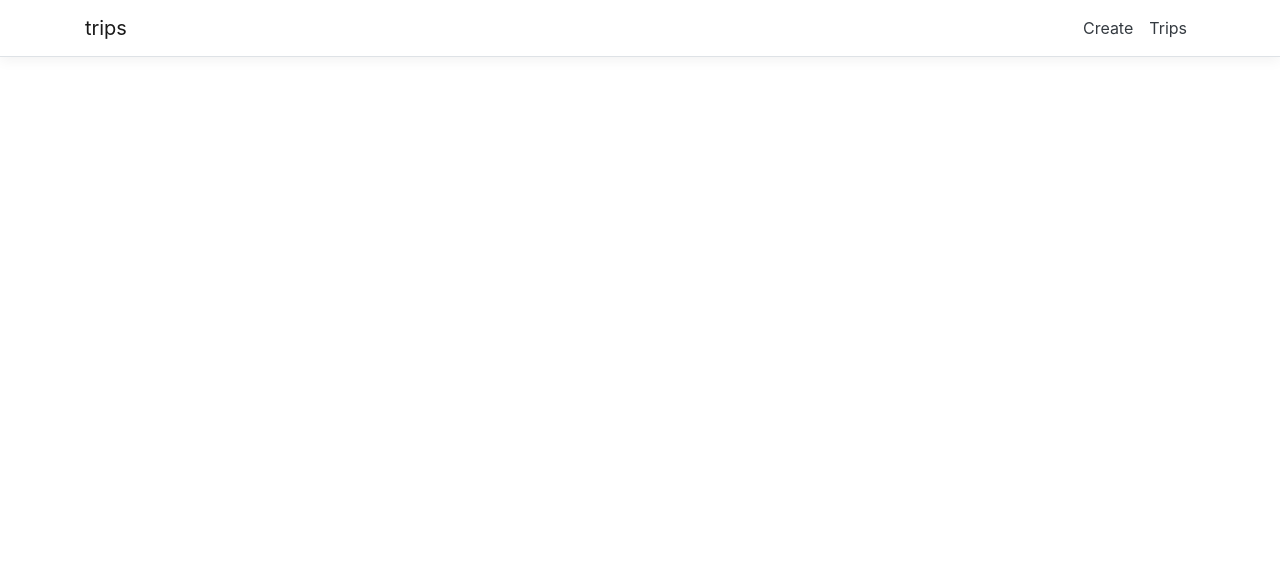
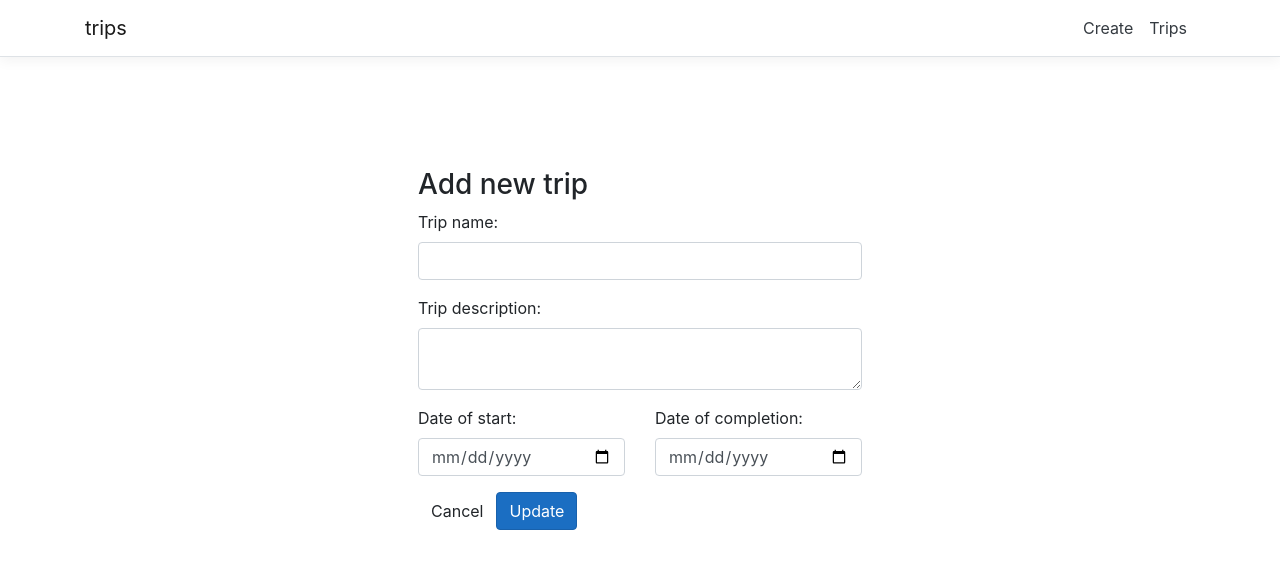
Before and after one commit to iosum/trips-react-asp, a React (Create React App) app in the folder ClientApp/: page /update/1 in a window 1280 px wide. Shown: the top 568 px of the page. Built offline with nearby package versions, Linux system fonts and the light colour scheme; no server answers.

Commit message:
update data from react

```diff
--- a/ClientApp/src/App.js
+++ b/ClientApp/src/App.js
@@ -5,7 +5,7 @@
 import './custom.css'
 import { Trips } from './components/trips/Trips';
 import {Create} from './components/trips/Create';
-
+import {Update} from './components/trips/Update';
 
 export default class App extends Component {
   static displayName = App.name;
@@ -16,6 +16,7 @@
         <Route exact path='/' component={Home} />
         <Route path='/create' component={Create}/>
         <Route path='/trips' component={Trips}/>
+        <Route path='/update/:id' component={Update} />
       </Layout>
     );
   }
--- a/ClientApp/src/components/trips/Trips.jsx
+++ b/ClientApp/src/components/trips/Trips.jsx
@@ -1,16 +1,19 @@
-import React, {Component} from 'react';
-import axios from 'axios';
+import React, { Component } from "react";
+import axios from "axios";
 
 export class Trips extends Component {
          // use props to pass data to the view
          constructor(props) {
            super(props);
+
+            this.onTripUpdate = this.onTripUpdate.bind(this);
+
            this.state = {
              // store a list of trips
              trips: [],
              // check if the data is loaded or not
-            loading: true
-        }
+             loading: true,
+           };
          }
 
          // get the api endpoint, we are going to send a request to get all the trips once the views are loaded
@@ -18,18 +21,22 @@
            this.populateTripsData();
          }
 
+         onTripUpdate(id) {
+             const {history} = this.props;
+             history.push('/update/' + id);
+         }
+
          populateTripsData() {
            // send a get request to the api endpoint
-        axios.get("api/Trips/GetTrips").then(result => {
+           axios.get("api/Trips/GetTrips").then((result) => {
              // get all the trips from the data
              const response = result.data;
              // change the trip state to response, and close the loading
-            this.setState({trips: response, loading: false});
-        })
+             this.setState({ trips: response, loading: false });
+           });
 
            // change the state of the trips to that result
          }
-
 
          // use state to render the table
          renderAllTripsTable(trips) {
@@ -45,22 +52,40 @@
                <tbody>
                  {
                    // each table row needs an unique identifier so we need to set a key
-                        trips.map(trip => (
+                   trips.map((trip) => (
                      <tr key={trip.id}>
                        <td>{trip.name}</td>
                        <td>{trip.description}</td>
                        {/* when we don't have a date, we need to display a dash */}
-                                <td>{new Date(trip.dateStarted).toLocaleDateString()}</td>
+                       <td>
+                         {new Date(trip.dateStarted).toISOString().slice(0, 10)}
+                       </td>
                        {/* first check if we have a date, if yes, display the date, otherwise, display the dash */}
-                                <td>{trip.dateCompleted ? new Date(trip.dateCompleted).toLocaleDateString() : "-"}</td>
-                                <td>a</td>
+                       <td>
+                         {trip.dateCompleted
+                           ? new Date(trip.dateCompleted)
+                               .toISOString()
+                               .slice(0, 10)
+                           : "-"}
+                       </td>
+                       <td>
+                         <div className="form-group">
+                           {/* when clicking the update button, it will trigger the onClick method
+                    and inside the onClick method, we will pass in the trip.id */}
+                           <button
+                             onClick={() => this.onTripUpdate(trip.id)}
+                             className="btn btn-success"
+                           >
+                             Update
+                           </button>
+                         </div>
+                       </td>
                      </tr>
                    ))
                  }
-
                </tbody>
              </table>
-        )
+           );
          }
 
          // a class based component always has a render method which returns the JSX
@@ -68,16 +93,16 @@
            // if we haven't got any data yet, we don't want to display an empty table
            // if the state of the loading is true, meaning data haven't returned yet so we need to let the user know that the data is still loading
            // otherwise, we need to create a table to display the info
-        let content = this.state.loading? (
+           let content = this.state.loading ? (
              <p>
                <em>Loading...</em>
              </p>
            ) : (
              // pass the this.state.trips array
              this.renderAllTripsTable(this.state.trips)
-        )
+           );
 
-        return(
+           return (
              <div>
                <h1>All trips</h1>
                {content}
--- /dev/null
+++ b/ClientApp/src/components/trips/Update.jsx
@@ -0,0 +1,173 @@
+import React, { Component } from "react";
+// to use the http request
+import axios from "axios";
+
+export class Update extends Component {
+  constructor(props) {
+    super(props);
+
+    // in order to use the onChangeName, we need to configure the method in the constructor to use it /// in the html code
+    this.onChangeName = this.onChangeName.bind(this);
+    this.onChangeDescription = this.onChangeDescription.bind(this);
+    this.onChangeDateStarted = this.onChangeDateStarted.bind(this);
+    this.onChangeDateCompleted = this.onChangeDateCompleted.bind(this);
+    this.onUpdateCancel = this.onUpdateCancel.bind(this);
+
+    // configure the onSubmit method
+    this.onSubmit = this.onSubmit.bind(this);
+
+    // have a form where we have 4 fields and use these fields to send object to the api
+    // so we need to create the initial state of these fields
+    this.state = {
+      name: "",
+      description: "",
+      dateStarted: null,
+      dateCompleted: null,
+    };
+  }
+
+  // get the details of the trip that we want to update
+  componentDidMount() {
+    // we need to define our route to get the id
+    const { id } = this.props.match.params;
+    // use axios to get the detail of this trip
+    axios.get("/api/Trips/SingleTrip/" + id).then((trip) => {
+      // get the trip from the response
+      const response = trip.data;
+      // update the state
+      this.setState({
+        name: response.name,
+        description: response.description,
+        // .slice(0,10) : get the first 10 date part
+        dateStarted: new Date(response.dateStarted).toISOString().slice(0, 10),
+        dateCompleted: response.dateCompleted
+          ? new Date(response.dateCompleted).toISOString().slice(0, 10)
+          : null
+      });
+    });
+  }
+
+  onChangeName(e) {
+    // set the state
+    this.setState({
+      name: e.target.value,
+    });
+  }
+
+  onChangeDescription(e) {
+    // set the state
+    this.setState({
+      description: e.target.value,
+    });
+  }
+
+  onChangeDateStarted(e) {
+    // set the state
+    this.setState({
+      dateStarted: e.target.value,
+    });
+  }
+
+  onChangeDateCompleted(e) {
+    // set the state
+    this.setState({
+      dateCompleted: e.target.value,
+    });
+  }
+
+  // redirect to the trips view
+  onUpdateCancel() {
+    const {history} = this.props;
+    history.push("/trips");
+  }
+
+  onSubmit(e) {
+    e.preventDefault();
+    const { history } = this.props;
+    // get the id from the url
+    const {id} = this.props.match.params;
+
+    // update the trip object
+    let trip = {
+
+      name: this.state.name,
+      description: this.state.description,
+      // we need a datetime to update our date
+      dateStarted: new Date(this.state.dateStarted).toISOString(),
+      // check if the date completed has a value
+      dateCompleted: this.state.dateCompleted ? new Date(this.state.dateCompleted).toISOString() : null
+    };
+    // use the axios library to send an http put request to update our trip
+    axios.put("api/Trips/updateTrip/" + id, trip).then((result) => {
+      // redirect the user to the AllTrips
+      history.push("/trips");
+    });
+  }
+
+  // we have a class so we need to have a render method
+  // and inside the render method, we need to have a return
+  render() {
+    return (
+      // write the html code
+      <div className="trip-form">
+        <h3>Add new trip</h3>
+        {/* if we click the submit button, we need to submit a request */}
+        <form onSubmit={this.onSubmit}>
+          <div className="form-group">
+            <label>Trip name: </label>
+            <input
+              type="text"
+              className="form-control"
+              // tie the inputs field to the state fields, so we need to set the new property to the new input field
+              value={this.state.name}
+              // we need to add the onChange event, so when the user changes the value of an input field, that value is reflected to our state
+              onChange={this.onChangeName}
+            />
+          </div>
+          <div className="form-group">
+            <label>Trip description: </label>
+            <textarea
+              type="text"
+              className="form-control"
+              value={this.state.description}
+              onChange={this.onChangeDescription}
+            />
+          </div>
+          <div className="row">
+            <div className="col col-md-6 col-sm-6 col-xs-12">
+              <div className="form-group">
+                <label>Date of start: </label>
+                <input
+                  type="date"
+                  className="form-control"
+                  value={this.state.dateStarted}
+                  onChange={this.onChangeDateStarted}
+                />
+              </div>
+            </div>
+            <div className="col col-md-6 col-sm-6 col-xs-12">
+              <div className="form-group">
+                <label>Date of completion: </label>
+                <input
+                  type="date"
+                  className="form-control"
+                  value={this.state.dateCompleted}
+                  onChange={this.onChangeDateCompleted}
+                />
+              </div>
+            </div>
+          </div>
+
+          <div className="form-group">
+            <button onClick={this.onUpdateCancel} className="btn btn-default">
+              Cancel
+            </button>
+            <button className="btn btn-primary" type="submit">
+              Update
+            </button>
+          </div>
+        </form>
+      </div>
+    );
+  }
+}
```
Lines whose indentation alone changed are shown as unchanged.
